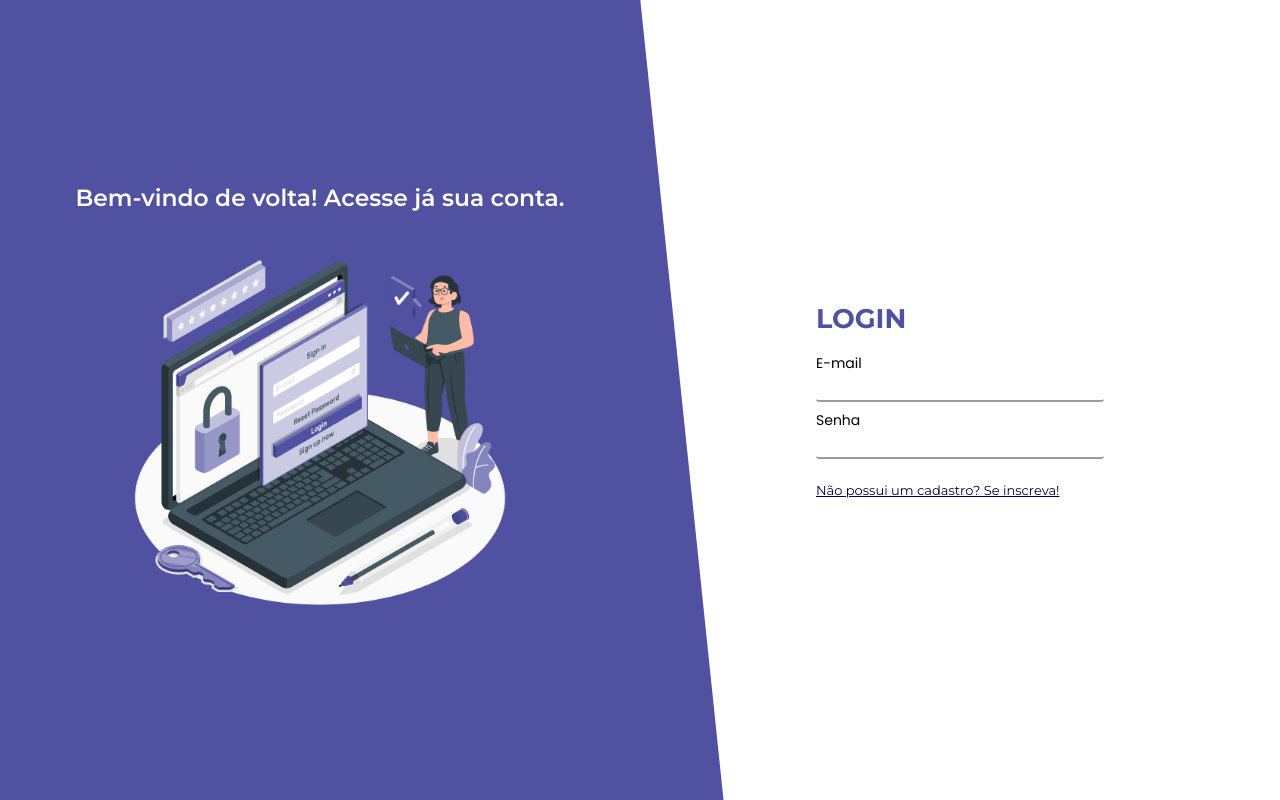
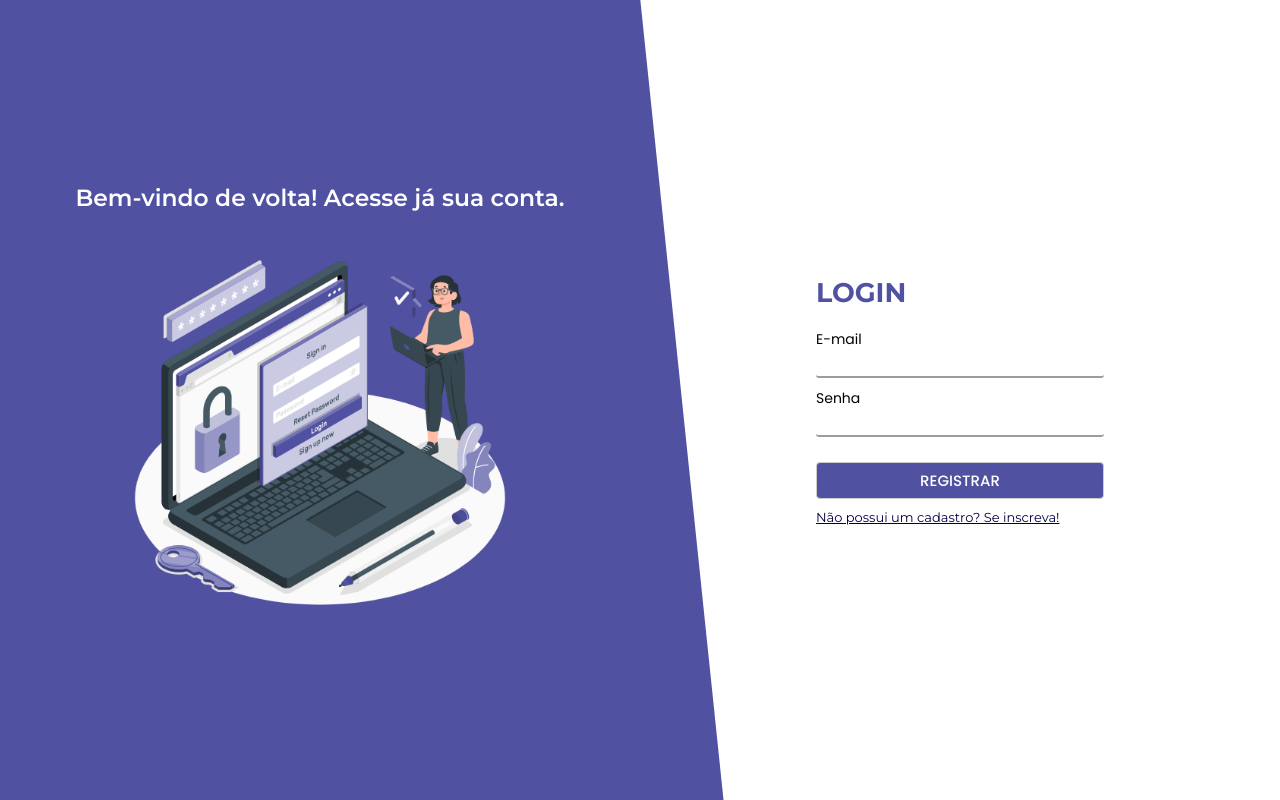
Before and after one commit to setDevJohn/frontend-auth-project, a React (Vite) app: page / in a window 1280 px wide. Built offline with nearby package versions, Linux system fonts and the light colour scheme.

Commit message:
Auth page

```diff
--- a/src/pages/Auth/index.tsx
+++ b/src/pages/Auth/index.tsx
@@ -1,4 +1,4 @@
-import { useState } from "react";
+import { FormEvent, useState } from "react";
 import { InputWithLabel } from "../../components/InputWithLabel";
 import { login, register } from "./inputList";
 import authImage from "../../assets/gifs/auth-image.gif"
@@ -13,6 +13,7 @@ import {
   ImageTitle,
   SpanTextForm
 } from "./styles";
+import { FormButton } from "../../components/FormButton";
 
 type TLoginChange = {
   name: string,
@@ -50,10 +51,14 @@ export function Auth() {
     setRegisterForm(prev => ({...prev, [name]: value}))
   }
 
+  function handleSubmit(e: FormEvent<HTMLFormElement>) {
+    e.preventDefault();
+  }
+
   return (
     <Container>
       <FormContainer>
-        <Form>
+        <Form onSubmit={(e) => handleSubmit(e)}>
           <FormTitle>REGISTRO</FormTitle>
 
           {register.map((curField, i) => (
@@ -61,10 +66,13 @@ export function Auth() {
               key={i}
               name={curField.name}
               label={curField.label}
+              type={curField.type ?? null}
               value={registerForm[curField.name as keyof TRegisterForm]}
               handleChange={(target) => handleRegisterChange(target)}
             />
           ))}
+
+          <FormButton text="REGISTRAR"/>
 
           <SpanTextForm onClick={() => setRegisterStatus(false)}>
             Já possui um cadastro? Faça login
@@ -73,7 +81,7 @@ export function Auth() {
       </FormContainer>
 
       <FormContainer>
-        <Form>
+        <Form onSubmit={(e) => handleSubmit(e)}>
           <FormTitle>LOGIN</FormTitle>
 
           {login.map((curField, i) => (
@@ -81,10 +89,13 @@ export function Auth() {
               key={i}
               name={curField.name}
               label={curField.label}
+              type={curField.type ?? null}
               value={loginForm[curField.name as keyof TLoginForm]}
               handleChange={(target) => handleLoginChange(target)}
             />
           ))}
+
+          <FormButton text="REGISTRAR"/>
 
           <SpanTextForm onClick={() => setRegisterStatus(true)}>
             Não possui um cadastro? Se inscreva!
--- a/src/pages/Auth/inputList.ts
+++ b/src/pages/Auth/inputList.ts
@@ -1,12 +1,15 @@
 const login = [
-  { name: 'login', label: 'E-mail'},
-  { name: 'pass', label: 'Senha'},
+  { name: 'login', label: 'E-mail' },
+  { name: 'pass', label: 'Senha', type: 'password' },
 ]
 
 const register = [
-  { name: 'name', label: 'Nome'},
-  { name: 'email', label: 'E-mail'},
-  { name: 'pass', label: 'Senha'},
+  { name: 'name', label: 'Nome' },
+  { name: 'email', label: 'E-mail' },
+  { name: 'pass', label: 'Senha', type: 'password' },
+  { name: 'socialReason', label: 'Razão Social' },
+  { name: 'tradingName', label: 'Nome Fantasia' },
+  { name: 'cnpj', label: 'CNPJ' },
 ]
 
 export { login, register }
--- a/src/pages/Auth/styles.ts
+++ b/src/pages/Auth/styles.ts
@@ -22,7 +22,7 @@ export const FormContainer = styled.div`
 export const Form = styled.form`
   display: flex;
   flex-direction: column;
-  gap: 8px;
+  gap: 10px;
 `
 export const FormTitle = styled.h2`
   font-size: 2.7rem;
@@ -33,7 +33,6 @@ export const SpanTextForm = styled.span`
   color: #004;
   font-size: 1.3rem;
   text-decoration: underline;
-  margin-top: 15px;
   cursor: pointer;
 `;
 export const ImageContainer = styled.div<ImageContainerProp>`
```
